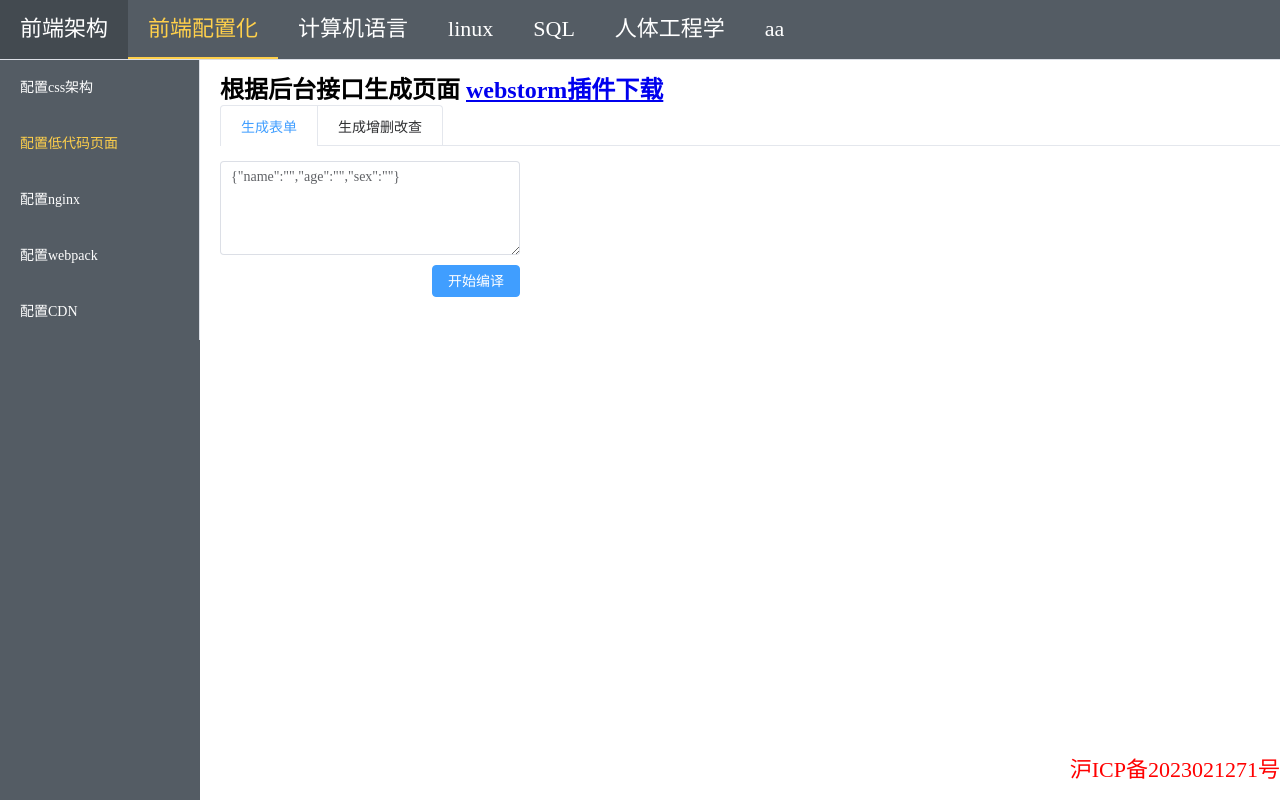
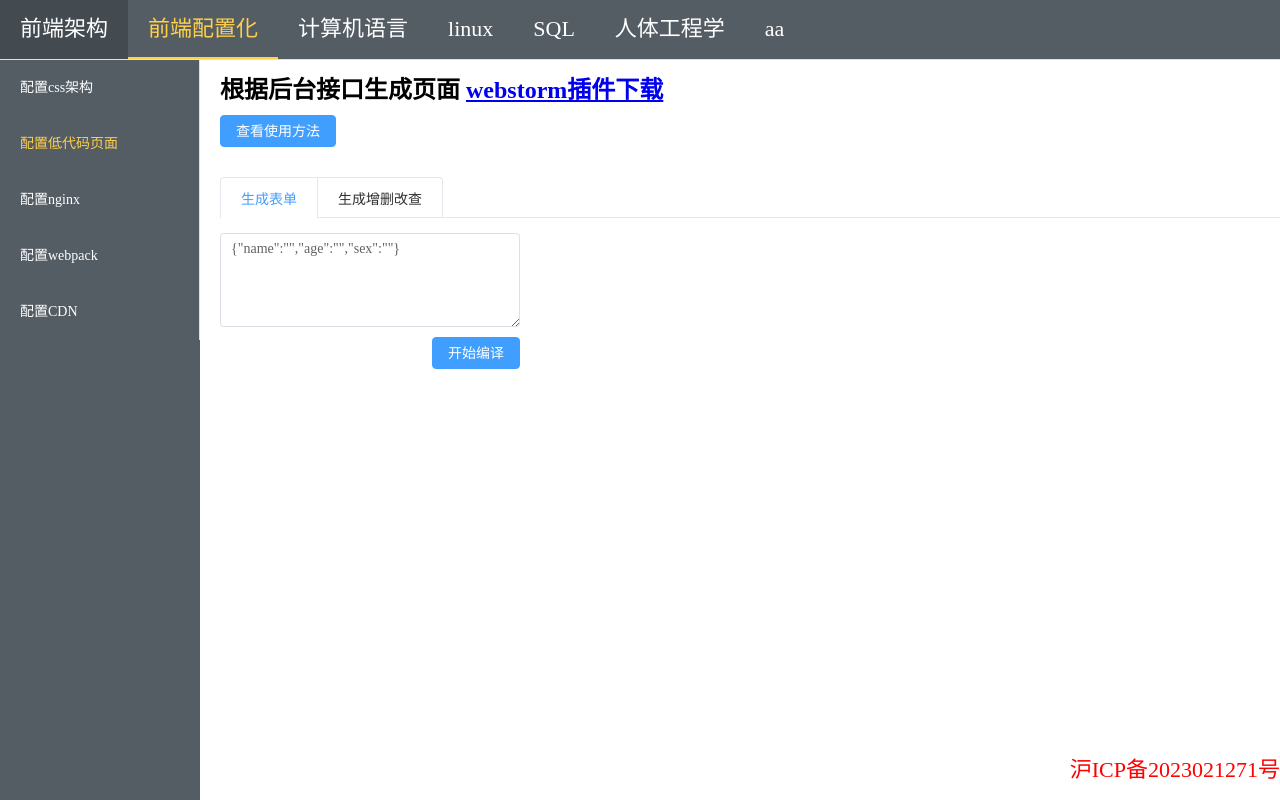
Before and after one commit to caozhengqian/marker, a Vue app: page /#/ in a window 1280 px wide. Shown: the top 800 px of the page. Built offline with nearby package versions, Linux system fonts and the light colour scheme.

Commit message:
add webstorm插件使用说明

```diff
--- a/src/components/peizhi/PeiJiaoShou.vue
+++ b/src/components/peizhi/PeiJiaoShou.vue
@@ -1,6 +1,7 @@
 <template>
   <div style="width: 1200px">
     <h2>根据后台接口生成页面 <a href="webstorm低代码插件.zip" download="webstorm低代码插件.zip">webstorm插件下载</a></h2>
+    <el-button type="primary" @click="_use" style="margin-top: 10px">查看使用方法</el-button>
     <el-tabs type="card" class="demo-tabs">
       <el-tab-pane label="生成表单">
         <el-row>
@@ -45,11 +46,32 @@
         <ZengShan/>
       </el-tab-pane>
     </el-tabs>
+
+    <el-dialog title="使用方法" v-model="dia" @close="dia=false" style="width:1000px">
+      <div>
+        <el-card style="width: 800px;">
+          <template #header>导入插件</template>
+          <img
+              src="./img/import.png"
+              style="width: 100%"
+          />
+        </el-card>
+        <el-card style="width: 800px">
+          <template #header>使用插件</template>
+          <img
+              src="./img/use.png"
+              style="width: 100%"
+          />
+        </el-card>
+      </div>
+    </el-dialog>
   </div>
 </template>
 
 <script>
 import ZengShan from "@/components/peizhi/ZengShan.vue";
+import imporgPNG from "@/components/peizhi/img/import.png";
+// import ZengShan from "@/components/peizhi/ZengShan.vue";
 export default {
   name: "PeiJiaoShou",
   components: {
@@ -59,6 +81,7 @@ export default {
     return{
       formJson:`{"name":"","age":"","sex":""}`,
       listForm:{},
+      dia:false,
       listJosn:[],
       jsonPraseList:[],
       output:"abc",
@@ -68,6 +91,9 @@ export default {
     }
   },
   methods:{
+    _use(){
+      this.dia = true
+    },
     _formJson(v){
     },
     async copyText(v){
@@ -159,5 +185,7 @@ export default {
 </script>
 
 <style scoped>
-
+.demo-tabs{
+  margin-top: 30px;
+}
 </style>
```
